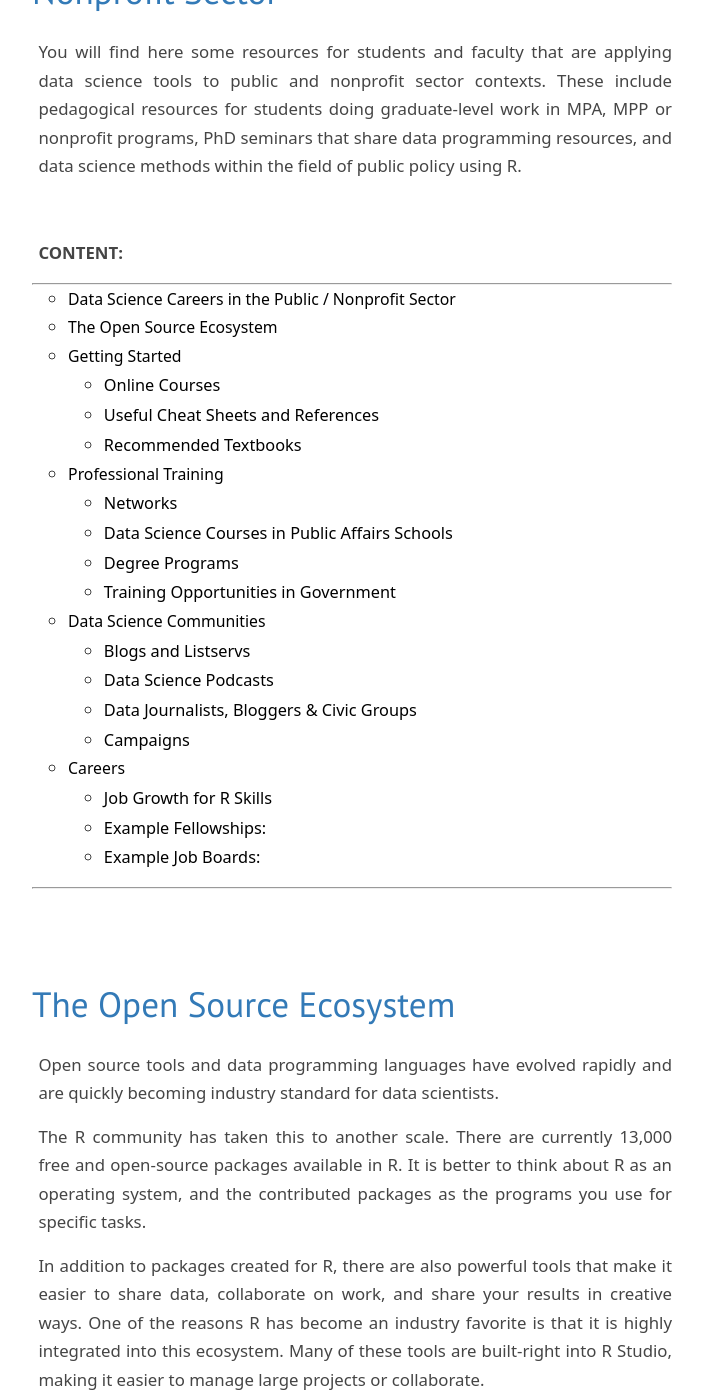
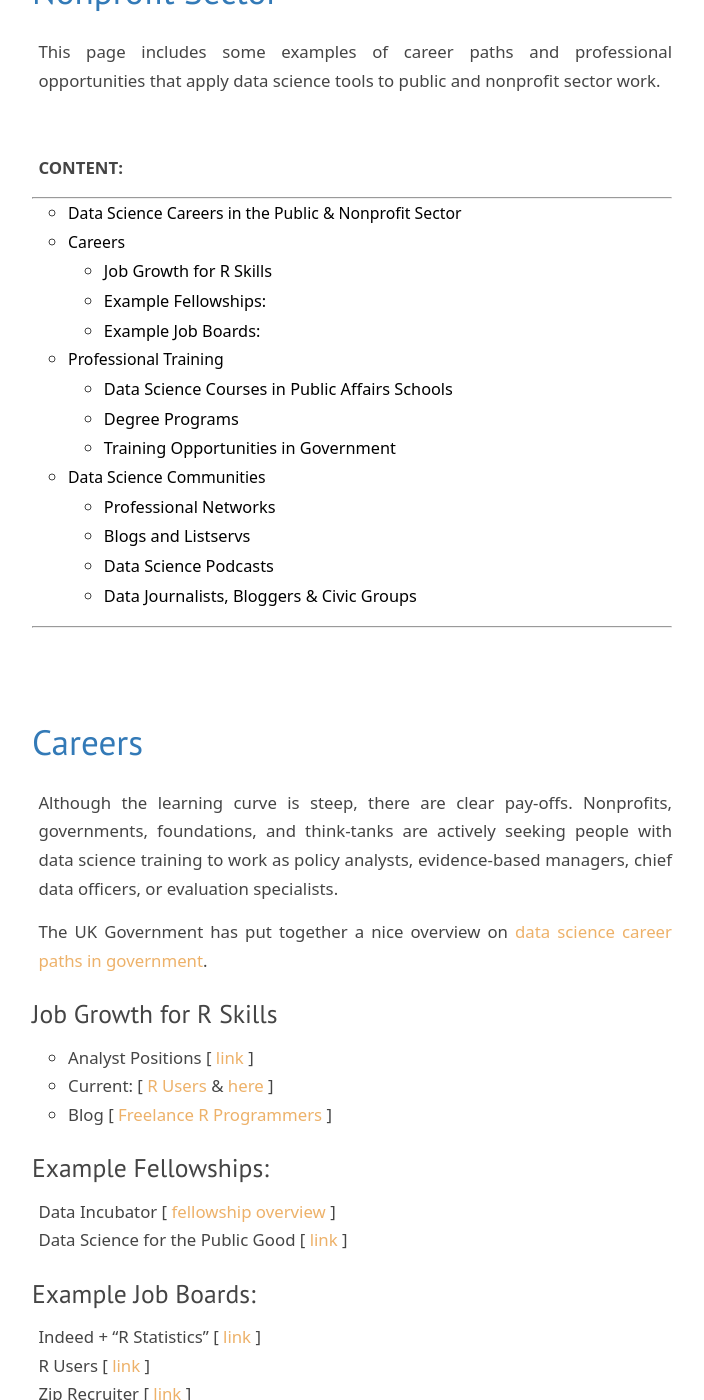
Before and after one commit to DS4PS/ds4ps.github.io, a Jekyll site: the page built from careers.md, in a window 1280 px wide and 1400 px high, scrolled down 658 px. Shown: the whole window, without its empty margins (288-992 px from the left). Built offline with Jekyll 4.4.1, drawn with Linux system fonts in a browser that asks for light colours; nearby versions of some CDN libraries; library files that are not in the unit come from our copies; some of the changed text lies outside the part shown.

Commit message:
Update careers.md

```diff
--- a/careers.md
+++ b/careers.md
@@ -77,9 +77,9 @@ ul {
 </style>
 
 
-## Data Science Careers in the Public / Nonprofit Sector
+## Data Science Careers in the Public & Nonprofit Sector
 
-You will find here some resources for students and faculty that are applying data science tools to public and nonprofit sector contexts. These include pedagogical resources for students doing graduate-level work in MPA, MPP or nonprofit programs, PhD seminars that share data programming resources, and data science methods within the field of public policy using R.
+This page includes some examples of career paths and professional opportunities that apply data science tools to public and nonprofit sector work.
 
 
 <br>
@@ -103,34 +103,30 @@ You will find here some resources for students and faculty that are applying dat
 
 
 
-## The Open Source Ecosystem
 
-Open source tools and data programming languages have evolved rapidly and are quickly becoming industry standard for data scientists.
+## Careers
 
-The R community has taken this to another scale. There are currently 13,000 free and open-source packages available in R. It is better to think about R as an operating system, and the contributed packages as the programs you use for specific tasks.
+Although the learning curve is steep, there are clear pay-offs. Nonprofits, governments, foundations, and think-tanks are actively seeking people with data science training to work as policy analysts, evidence-based managers, chief data officers, or evaluation specialists.
 
-In addition to packages created for R, there are also powerful tools that make it easier to share data, collaborate on work, and share your results in creative ways. One of the reasons R has become an industry favorite is that it is highly integrated into this ecosystem. Many of these tools are built-right into R Studio, making it easier to manage large projects or collaborate.
+The UK Government has put together a nice overview on [data science career paths in government](https://github.com/ukgovdatascience/data_scientist_career_path/blob/master/index.md).
 
-<br>
-<p style="text-align:center;">
-<iframe src="https://player.vimeo.com/video/180644880" width="640" height="360" frameborder="0" webkitallowfullscreen mozallowfullscreen allowfullscreen></iframe>
-<a href="https://vimeo.com/180644880">R in 60 Seconds</a>.</p>
-<br>
+### Job Growth for R Skills
 
-Public Affairs programs are adopting these technologies because they are free and powerful. A single data programming language like R can perform statistical analysis, dynamic reporting, GIS, analysis for qualitative research, and other functions, meaning it can be substituted for several expensive software licenses, making it a good choice for public sector and nonprofit organizations that don't have large technology budgets.
-
-<br>
-<p style="text-align:center;"><img src="https://raw.githubusercontent.com/DS4PS/ds4ps_dev_site/master/assets/img/r-ecosystem.png" alt="R Ecosystem" width="400"></p>
-<br>
+* Analyst Positions [ [link](https://www.indeed.com/jobs?as_and=r&as_phr=&as_any=%22data+science%22+%22statistics%22+%22analyst%22+%22government%22&as_not=&as_ttl=&as_cmp=&jt=fulltime&st=&as_src=&salary=&radius=25&l=&fromage=last&limit=10&sort=&psf=advsrch) ]
+* Current: [ [R Users](https://www.r-users.com/) & [here](https://www.indeed.com/q-R-Programmer-jobs.html) ]
+* Blog [ [Freelance R Programmers](https://static1.squarespace.com/static/55d9f3fbe4b001723c108c17/t/57a7f39337c58153c1866486/1470624660021/Freelance+R+Programmer+Rates.pdf) ]
 
 
-It also lends itself to open innovation since analytical solutions to public sector problems can be easily shared and adopted across localities to encourage collaboration and support an ecosystem of performance.
+### Example Fellowships:
 
-<p style="text-align:center;"><img src="https://raw.githubusercontent.com/DS4PS/ds4ps_dev_site/master/assets/img/license-fees.png" alt="R Ecosystem" width="400"></p>
-<br>
+Data Incubator [ [fellowship overview](https://www.thedataincubator.com/fellowship.html#apply?ref=wam9saWUuYnJlZWRlbkBDb2xvcmFkby5FRFUK) ]
+Data Science for the Public Good [ [link](https://www.bi.vt.edu/sdal/projects/data-science-for-the-public-good-program) ]
 
+### Example Job Boards:
 
-There is a non-trivial learning curve to master some of the tools, but the good news is that there are now plenty of good resources.
+Indeed + “R Statistics” [ [link](https://www.indeed.com/jobs?q=R+Statistics&l=&ts=1546801625888&rs=1) ]
+R Users [ [link](https://www.r-users.com/) ]
+Zip Recruiter [ [link](https://www.ziprecruiter.com/Jobs/R-Programmer) ]
 
 <br>
 <br>
@@ -138,58 +134,8 @@ There is a non-trivial learning curve to master some of the tools, but the good
 -------------
 
 
-## Getting Started
-
-Resources for Learning R [ [link](http://www.r-bloggers.com/how-to-learn-r-2/) ]
-
-
-### Online Courses
-
-Coursera: [R Programming](https://www.coursera.org/course/rprog)
-Datacamp: [Free Introduction to R](https://www.datacamp.com/courses/free-introduction-to-r)
-Code School: [Try R](http://tryr.codeschool.com/)
-Graphics in R: [FlowingData](http://flowingdata.com/2015/05/06/introducing-a-course-for-visualization-in-r/)
-Learn R in R: [Swirl](http://swirlstats.com/) and [Swirl Course List](https://github.com/swirldev/swirl_courses#swirl-courses)
-
-
-
-### Useful Cheat Sheets and References
-
-R Style Guides [ [Google's](https://google.github.io/styleguide/Rguide.xml)] [ [Hadley Wickam's](http://adv-r.had.co.nz/Style.html) ] [ [datacamp](https://www.datacamp.com/teach/documentation#tab_style_guide_r) ]
-R Cheat Sheet Library  [ [link](https://www.rstudio.com/resources/cheatsheets/) ]
-Short Reference Card  [ [link](https://cran.r-project.org/doc/contrib/Short-refcard.pdf) ] [ [link](https://cran.r-project.org/doc/contrib/Baggott-refcard-v2.pdf) ]
-Project Management Guide  [ [download](http://www.lecy.info/s/Project-Workflow-Slides.pptx) ] [ [link](http://faculty.chicagobooth.edu/jesse.shapiro/research/CodeAndData.pdf) ]
-GitHub is Going Mainstream [ [link](https://www.wired.com/2013/09/github-for-anything/) ]
-Data Science Toolkit [ [link](http://www.datasciencetoolkit.org/) ] [ [rpackage](http://files.meetup.com/1696476/DRUG.pdf) ]
-
-
-### Recommended Textbooks
-
-Kabacoff (2015), R in Action [ [github](https://github.com/kabacoff/RiA2) ]
-Teetor (2011), R Cookbook  [ [pdf](http://www.bagualu.net/wordpress/wp-content/uploads/2015/10/R_Cookbook.pdf) ]
-Chang (2013), The R Graphics Cookbook [ [github](https://github.com/wch/gcookbook) ]
-Matloff (2012), The Art of R Programming [ [github](https://github.com/jcbrodie/ArtofR) ]
-Spector (2008), Data Manipulation with R [ [github](https://github.com/pawelsakowski/data-manipulation-with-R) ]
-Stanton (2013), Introduction to Data Science [ [free download](http://surface.syr.edu/istpub/165/) ]
-Wickham (2015), Advanced R  [ [free online](http://adv-r.had.co.nz/) ]
-Schwarzer et. al (2015), Meta-Analysis with R
-Chen & Peace (2013), Applied Meta-Analysis with R
-
-
-
-
-
-<br>
-<br>
-
------------------------
 
 ## Professional Training
-
-
-### Networks
-
-Public Interest Technology University Network [ [link](https://www.newamerica.org/public-interest-technology/university-network/about-pitun/) ]
 
 
 ### Data Science Courses in Public Affairs Schools
@@ -247,6 +193,14 @@ Conferences [ [link](https://jumpingrivers.github.io/meetingsR/events.html) ]
 Nonprofit Open Data Collective [ [link](www.npdata.info) ]
 GitHub's Government Team [ [link](https://government.github.com/) ]
 
+
+### Professional Networks
+
+Ford Foundation: Public Interest Technology [ [link](https://www.fordfoundation.org/campaigns/public-interest-tech/) ]
+Bloomberg Foundation: What Works Cities [ [link](https://whatworkscities.bloomberg.org/about/) ]
+
+
+
 ### Blogs and Listservs
 
 R-Bloggers [ [link](http://www.r-bloggers.com/) ]
@@ -277,45 +231,8 @@ ChartsNThings: A Blog by the NYT Graphics Dept [ [link](http://kpq.github.io/ch
 Data for Democracy [ [link](http://datafordemocracy.org/) ]
 
 
-### Campaigns
-
-Ford Foundation: Public Interest Technology [ [link](https://www.fordfoundation.org/campaigns/public-interest-tech/) ]
-Bloomberg Foundation: What Works Cities [ [link](https://whatworkscities.bloomberg.org/about/) ]
-
 
 <br>
 <br>
 
 -----------------------
-
-
-
-
-## Careers
-
-Although the learning curve is steep, there are clear pay-offs. Nonprofits, governments, foundations, and think-tanks are actively seeking people with data science training to work as policy analysts, evidence-based managers, chief data officers, or evaluation specialists.
-
-The UK Government has put together a nice overview on [data science career paths in government](https://github.com/ukgovdatascience/data_scientist_career_path/blob/master/index.md).
-
-### Job Growth for R Skills
-
-* Analyst Positions [ [link](https://www.indeed.com/jobs?as_and=r&as_phr=&as_any=%22data+science%22+%22statistics%22+%22analyst%22+%22government%22&as_not=&as_ttl=&as_cmp=&jt=fulltime&st=&as_src=&salary=&radius=25&l=&fromage=last&limit=10&sort=&psf=advsrch) ]
-* Current: [ [R Users](https://www.r-users.com/) & [here](https://www.indeed.com/q-R-Programmer-jobs.html) ]
-* Blog [ [Freelance R Programmers](https://static1.squarespace.com/static/55d9f3fbe4b001723c108c17/t/57a7f39337c58153c1866486/1470624660021/Freelance+R+Programmer+Rates.pdf) ]
-
-
-### Example Fellowships:
-
-Data Incubator [ [fellowship overview](https://www.thedataincubator.com/fellowship.html#apply?ref=wam9saWUuYnJlZWRlbkBDb2xvcmFkby5FRFUK) ]
-Data Science for the Public Good [ [link](https://www.bi.vt.edu/sdal/projects/data-science-for-the-public-good-program) ]
-
-### Example Job Boards:
-
-Indeed + “R Statistics” [ [link](https://www.indeed.com/jobs?q=R+Statistics&l=&ts=1546801625888&rs=1) ]
-R Users [ [link](https://www.r-users.com/) ]
-Zip Recruiter [ [link](https://www.ziprecruiter.com/Jobs/R-Programmer) ]
-
-<br>
-<br>
-
--------------
```
